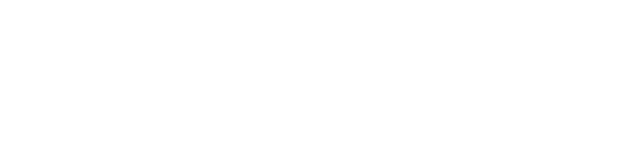
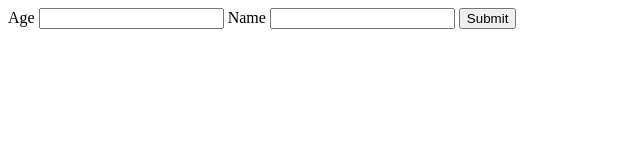
Before and after one commit to acciojob/promises-and-chains-Loudiya-Surekha, a website: page main.html in a window 1280 px wide. Shown: the whole page, without its empty margins (0-640 px from the left). Drawn offline with Linux system fonts and the light colour scheme.

Commit message:
created a submission

```diff
--- a/main.html
+++ b/main.html
@@ -7,6 +7,15 @@
 
   <body>
     <!-- write the body here -->
+  <form id="voteForm">
+    <label for="age">Age</label>
+    <input type="number" id="age" />
+
+    <label for="name">Name</label>
+    <input type="text" id="name" />
+
+    <button id="btn" type="submit" onclick="abc(event)">Submit</button>
+  </form>
 
     <script type="text/javascript" src="./script.js"></script>
   </body>
--- a/script.js
+++ b/script.js
@@ -1 +1,26 @@
-//your JS code here. If required.
+  function abc(event) {
+      event.preventDefault();
+
+      const name = document.getElementById("name").value.trim();
+      const age = document.getElementById("age").value.trim();
+      if (name === "" || age === "") {
+        alert("Please enter valid details.");
+        return;
+      }
+      const checkAge = new Promise((resolve, reject) => {
+        setTimeout(() => {
+          if (parseInt(age) > 18) {
+            resolve(name);
+          } else {
+            reject(name);
+          }
+        }, 4000);
+      });
+      checkAge
+        .then((userName) => {
+          alert(`Welcome, ${userName}. You can vote.`);
+        })
+        .catch((userName) => {
+          alert(`Oh sorry ${userName}. You aren't old enough.`);
+        });
+    }
```
